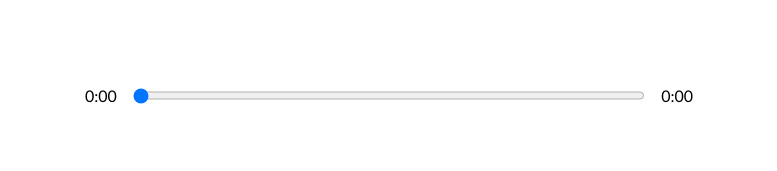
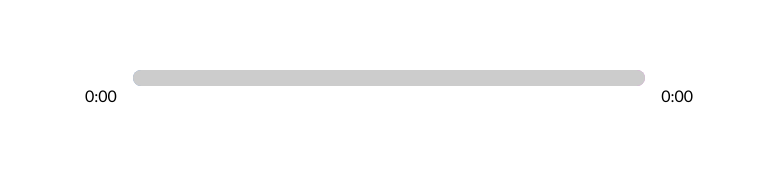
Before and after one commit to nathanveach/MusicPlayer, a React (Create React App) app: page / in a window 1280 px wide. Shown: the part 490-661 px from the top of the page, without its empty margins (251-1028 px from the left). Built offline with nearby package versions, Linux system fonts and the light colour scheme.

Commit message:
Added custom styles to input slider

```diff
--- a/src/App.js
+++ b/src/App.js
@@ -14,6 +14,7 @@
   const [songInfo, setSongInfo] = useState({
     currentTime: 0,
     duration: 0,
+    animationPercentage: 0,
   });
   //ref
   const audioRef = useRef(null);
@@ -21,10 +22,12 @@
   const timeUpdateHandler = (event) => {
     const current = event.target.currentTime;
     const duration = event.target.duration;
+    const animationPercentage = Math.round((current / duration) * 100);
     setSongInfo({
       ...songInfo,
       currentTime: current,
       duration,
+      animationPercentage,
     });
   };
   return (
--- a/src/components/Player.js
+++ b/src/components/Player.js
@@ -70,10 +70,19 @@
       setCurrentSong(songs[(currentIndex - 1) % songs.length]);
     }
   };
+  const trackAnim = {
+    transform: `translateX(${songInfo.animationPercentage}%)`,
+  };
   return (
     <div className="player">
       <div className="time-control">
         <p>{getTime(songInfo.currentTime)}</p>
+        <div
+          className="track"
+          style={{
+            background: `linear-gradient(to right, ${currentSong.color[0]}, ${currentSong.color[1]})`,
+          }}
+        >
           <input
             type="range"
             min={0}
@@ -81,6 +90,8 @@
             value={songInfo.currentTime}
             onChange={dragHandler}
           />
+          <div className="animate-track" style={trackAnim}></div>
+        </div>
         <p>{songInfo.duration ? getTime(songInfo.duration) : "0:00"}</p>
       </div>
       <div className="play-control">
--- a/src/styles/_player.scss
+++ b/src/styles/_player.scss
@@ -11,7 +11,9 @@
   display: flex;
   input {
     width: 100%;
-    padding: 1rem 0rem;
+    -webkit-appearance: none;
+    background: transparent;
+    cursor: pointer;
   }
   p {
     padding: 1rem;
@@ -28,3 +30,33 @@
     cursor: pointer;
   }
 }
+
+input[type="range"]:focus {
+  outline: none;
+}
+
+input[type="range"]::-webkit-slider-thumb {
+  -webkit-appearance: none;
+  height: 16px;
+  width: 16px;
+}
+
+.track {
+  background: lightblue;
+  width: 100%;
+  height: 1rem;
+  position: relative;
+  border-radius: 1rem;
+  overflow: hidden;
+}
+
+.animate-track {
+  background: rgb(204, 204, 204);
+  width: 100%;
+  height: 100%;
+  position: absolute;
+  top: 0;
+  left: 0;
+  transform: translateX(0%);
+  pointer-events: none;
+}
```
Lines whose indentation alone changed are shown as unchanged.
